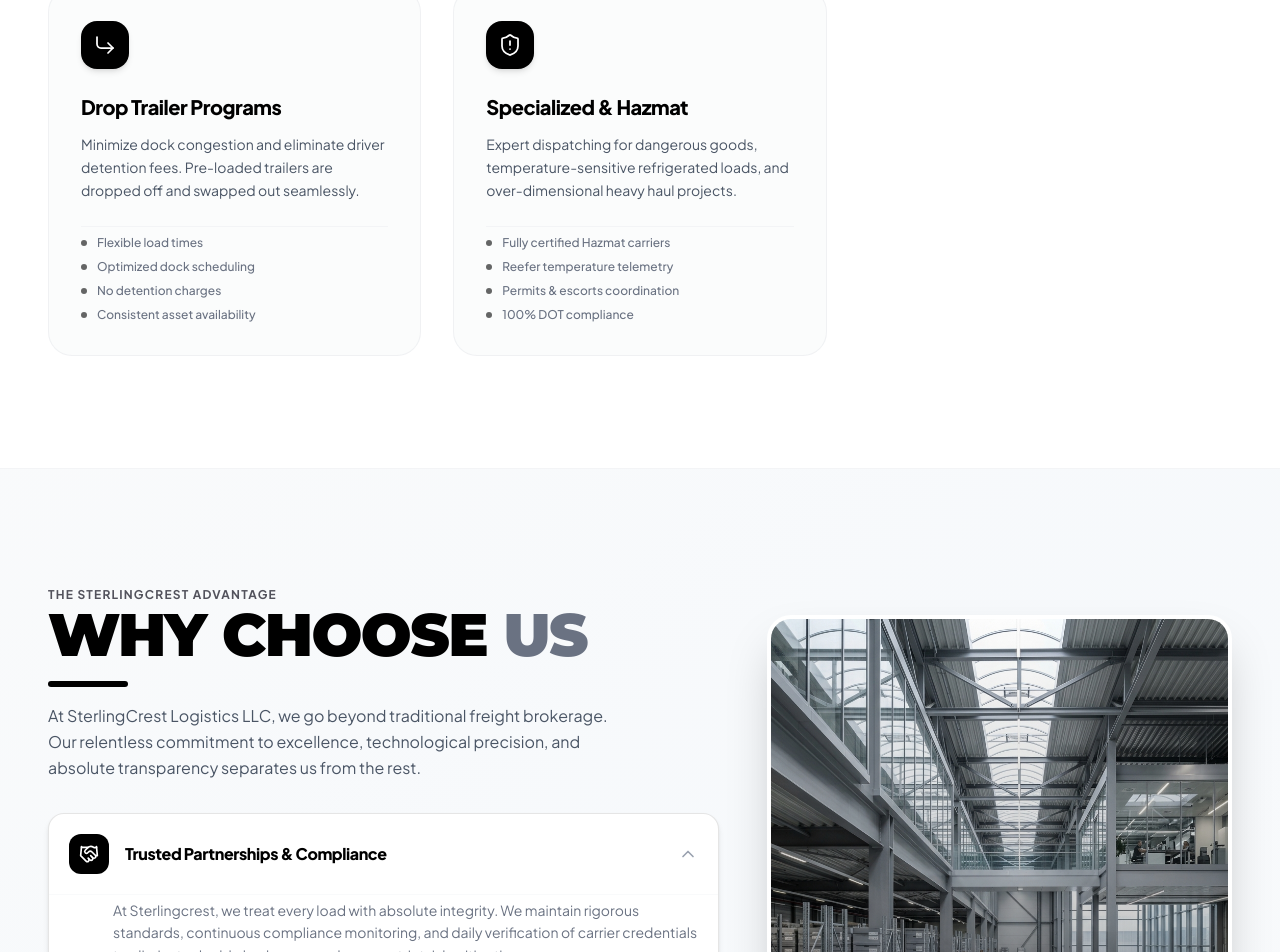
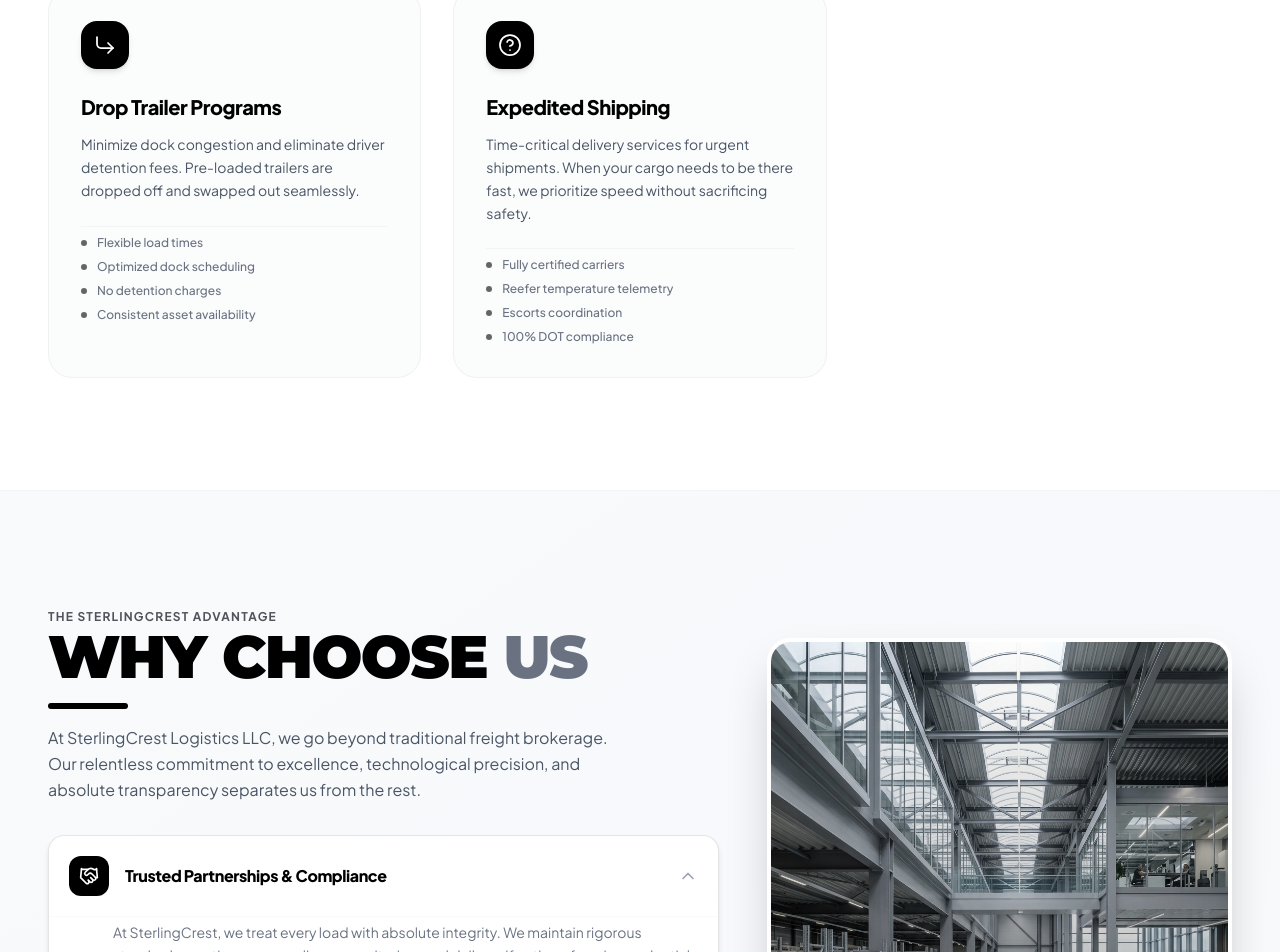
Before and after one commit to UzairJamal-uae/Sterlingcrest, a React (Vite) app: page / in a window 1280 px wide. Shown: the part 1619-2571 px from the top of the page. Built offline with nearby package versions, Linux system fonts and the light colour scheme.

Commit message:
Initial commit - Website ready

```diff
--- a/index.html
+++ b/index.html
@@ -3,7 +3,7 @@
   <head>
     <meta charset="UTF-8" />
     <meta name="viewport" content="width=device-width, initial-scale=1.0" />
-    <title>Sterlingcrest Logistics | Elite Freight Brokerage</title>
+    <title>SterlingCrest Logistics | Elite Freight Brokerage</title>
   </head>
   <body>
     <div id="root"></div>
--- a/src/components/Hero.tsx
+++ b/src/components/Hero.tsx
@@ -19,7 +19,7 @@
       <div className="absolute inset-0 z-0">
         <img
           src="/src/assets/images/sterlingcrest_truck_right_to_left_1784321367948.jpg"
-          alt="Sterlingcrest Logistics Premium Fleet"
+          alt="SterlingCrest Logistics Premium Fleet"
           className="w-full h-full object-cover object-right lg:object-center opacity-75"
           referrerPolicy="no-referrer"
         />
--- a/src/components/Navbar.tsx
+++ b/src/components/Navbar.tsx
@@ -57,7 +57,7 @@
             </div>
             <div>
               <span className="block text-sm md:text-base font-extrabold tracking-wider text-black font-sans uppercase">
-                Sterlingcrest
+                SterlingCrest
               </span>
               <span className="block text-[9px] md:text-[10px] font-semibold tracking-widest text-gray-500 font-sans uppercase">
                 Logistics LLC
--- a/src/components/RequestQuote.tsx
+++ b/src/components/RequestQuote.tsx
@@ -296,7 +296,7 @@
                       required
                     />
                     <label htmlFor="quote-terms-checkbox" className="text-[11px] text-gray-500 select-none cursor-pointer leading-relaxed">
-                      By checking this box, you agree to receive spot-quote notifications, transit schedules, and phone consultations from Sterlingcrest Logistics. I acknowledge the company&apos;s <span className="underline">Privacy Policy</span>.
+                      By checking this box, you agree to receive spot-quote notifications, transit schedules, and phone consultations from SterlingCrest Logistics. I acknowledge the company&apos;s <span className="underline">Privacy Policy</span>.
                     </label>
                   </div>
 
--- a/src/components/WhyChooseUs.tsx
+++ b/src/components/WhyChooseUs.tsx
@@ -9,7 +9,7 @@
   const keyPoints = [
     {
       title: 'Trusted Partnerships & Compliance',
-      description: 'At Sterlingcrest, we treat every load with absolute integrity. We maintain rigorous standards, continuous compliance monitoring, and daily verification of carrier credentials to eliminate double brokerage and ensure strict risk mitigation.',
+      description: 'At SterlingCrest, we treat every load with absolute integrity. We maintain rigorous standards, continuous compliance monitoring, and daily verification of carrier credentials to eliminate double brokerage and ensure strict risk mitigation.',
       icon: Handshake
     },
     {
@@ -51,7 +51,7 @@
           >
             <div className="space-y-4">
               <span className="text-xs font-bold uppercase tracking-widest text-zinc-600">
-                The Sterlingcrest Advantage
+                The SterlingCrest Advantage
               </span>
               <h2 className="text-4xl md:text-6xl font-display font-[900] tracking-tight text-black uppercase" id="why-choose-us-title">
                 WHY CHOOSE <span className="text-gray-500 font-[900]">US</span>
--- a/src/data.ts
+++ b/src/data.ts
@@ -30,11 +30,11 @@
     highlights: ['Flexible load times', 'Optimized dock scheduling', 'No detention charges', 'Consistent asset availability']
   },
   {
-    id: 'hazmat',
-    title: 'Specialized & Hazmat',
-    description: 'Expert dispatching for dangerous goods, temperature-sensitive refrigerated loads, and over-dimensional heavy haul projects.',
-    iconName: 'ShieldAlert',
-    highlights: ['Fully certified Hazmat carriers', 'Reefer temperature telemetry', 'Permits & escorts coordination', '100% DOT compliance']
+    id: 'Expedited Shipping',
+    title: 'Expedited Shipping',
+    description: 'Time-critical delivery services for urgent shipments. When your cargo needs to be there fast, we prioritize speed without sacrificing safety.',
+    iconName: 'Electricity',
+    highlights: ['Fully certified carriers', 'Reefer temperature telemetry', 'Escorts coordination', '100% DOT compliance']
   }
 ];
 
@@ -42,7 +42,7 @@
   {
     id: 'q1',
     category: 'shipper',
-    question: 'How does Sterlingcrest Logistics vet its carrier network?',
+    question: 'How does SterlingCrest Logistics vet its carrier network?',
     answer: 'We enforce a rigorous multi-stage vetting process. Every carrier in our network is verified daily through leading compliance databases for active FMCSA authority, clean safety records (SMS scores), valid insurance coverage (minimum $1M Auto Liability and $100k Cargo Insurance), and robust safety ratings. We do not work with double-brokered carriers or those with high CSA infraction counts.'
   },
   {
```
